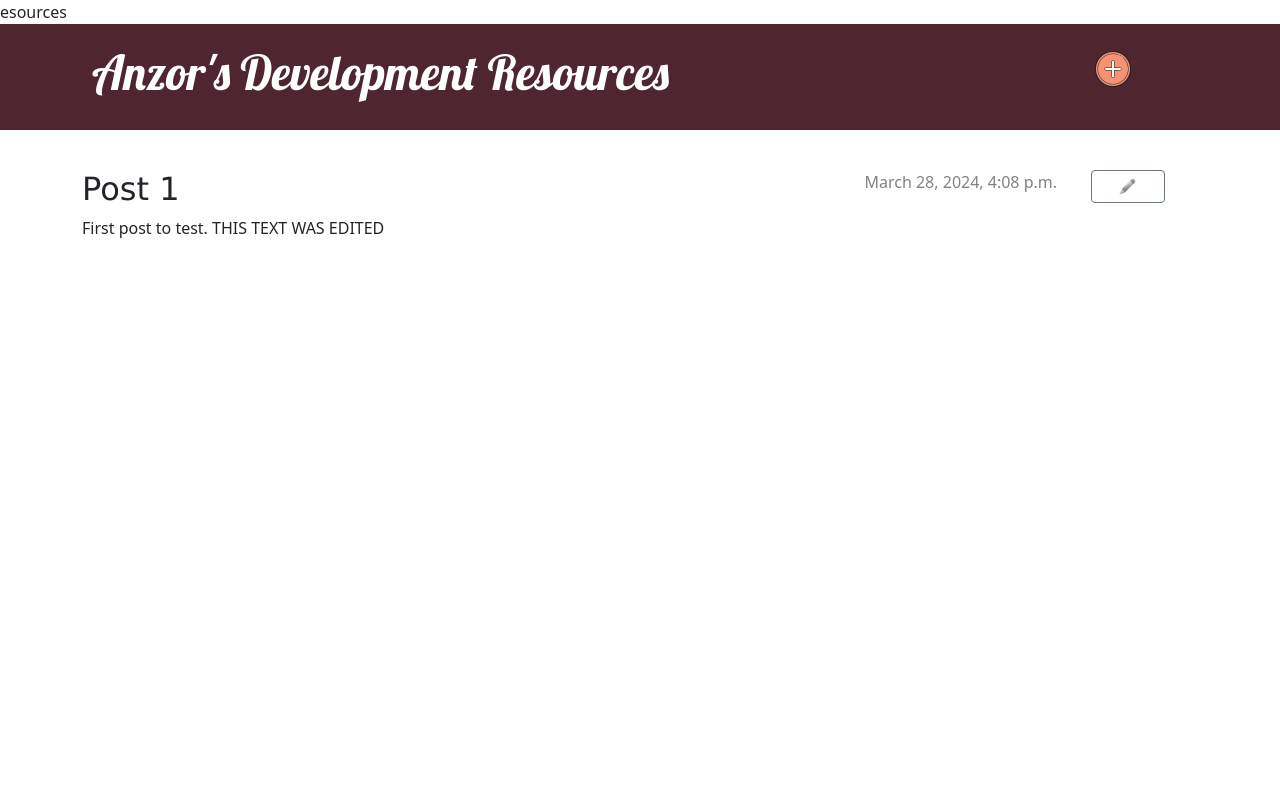
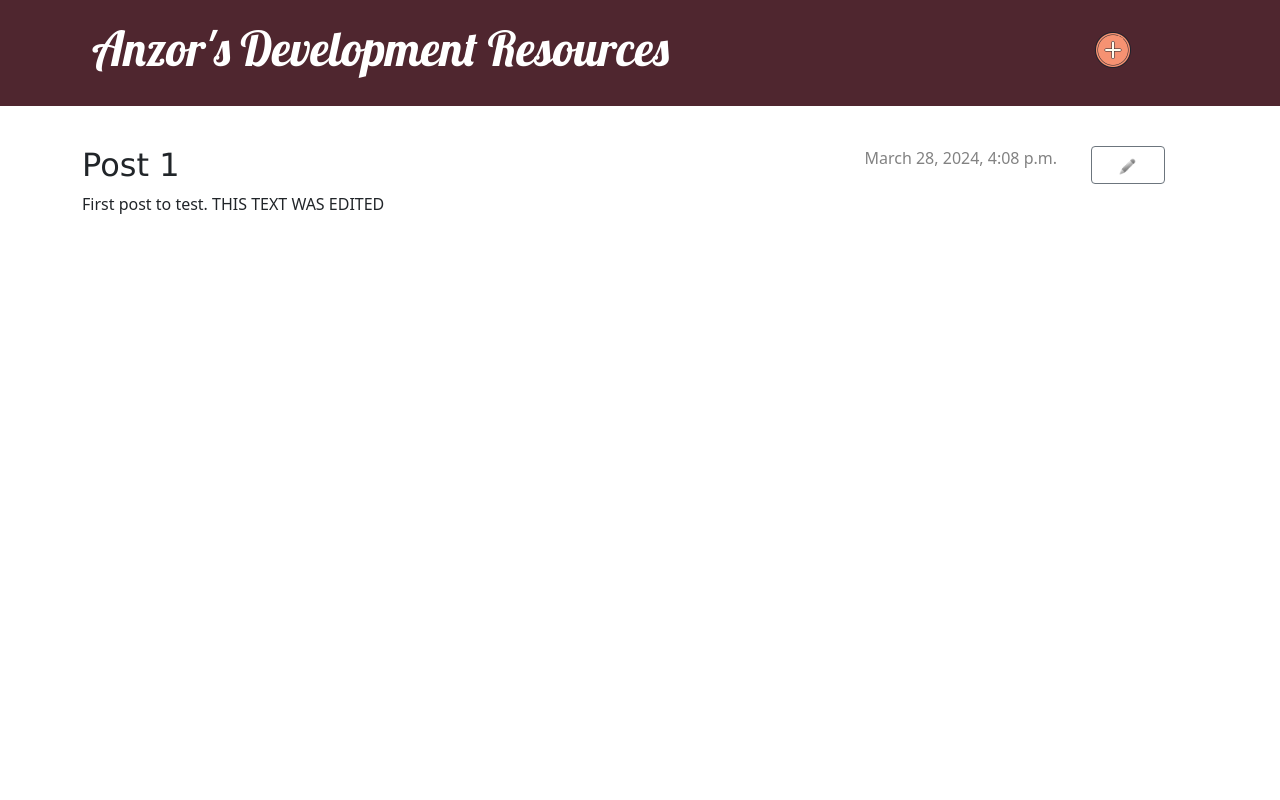
Before and after one commit to Pazzword/Django-Blog-Post, a Django app: page /post/1/ in a window 1280 px wide. Run offline with Django 3.2, Linux system fonts and the light colour scheme; data comes from the database, SQL or seed files in the repository.

Commit message:
side note removed

```diff
--- a/blog/templates/blog/base.html
+++ b/blog/templates/blog/base.html
@@ -1,4 +1,4 @@
-esources{% load static %}
+{% load static %}
 <!DOCTYPE html>
 <html>
     <head>
```
